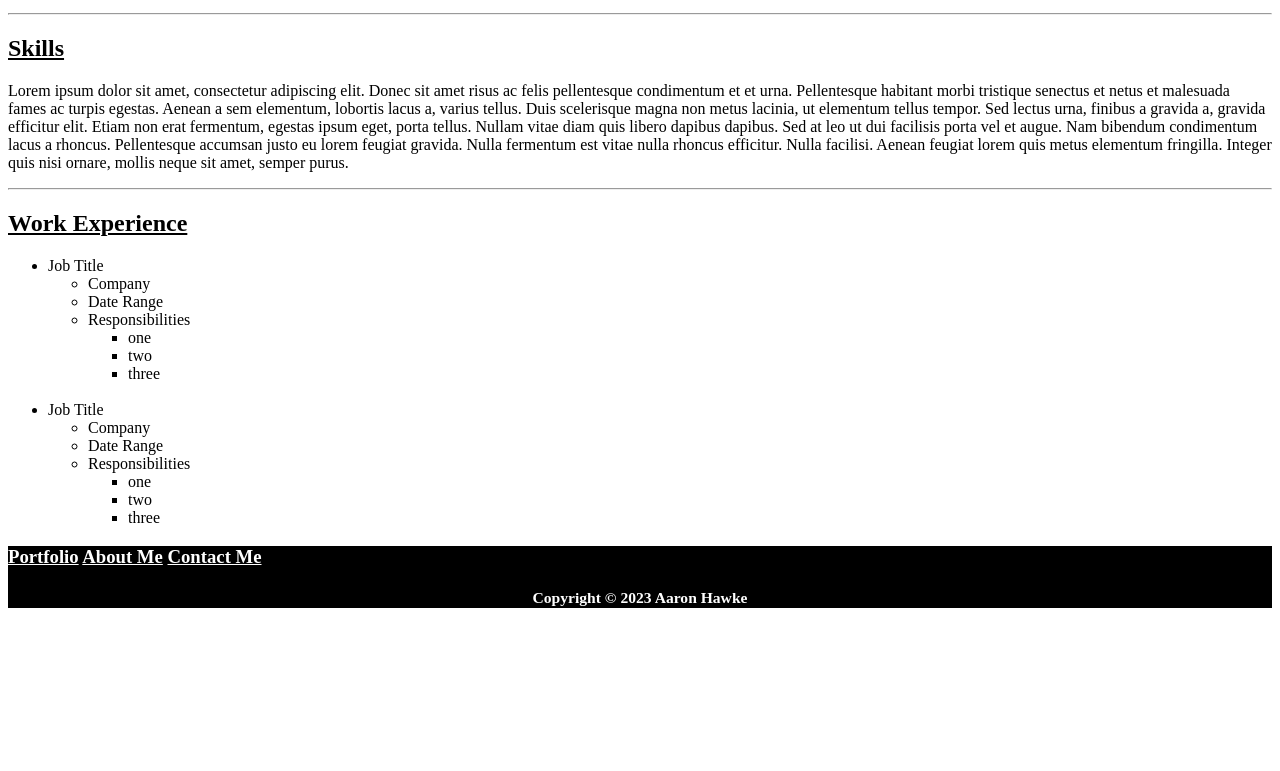
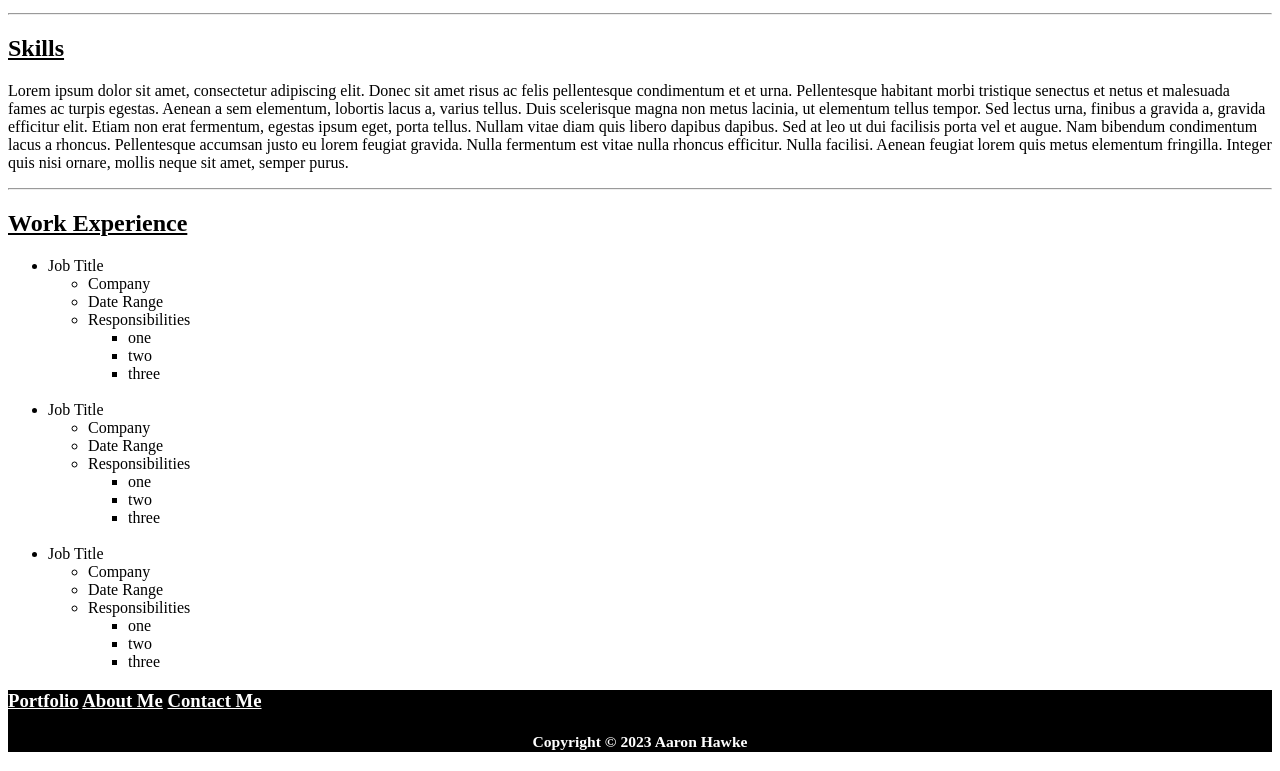
Before and after one commit to RonaaFunk/aaron-hawke, a plain HTML site: page index.html in a window 1280 px wide. Shown: the part 855-1626 px from the top of the page. Before the commit the page ends 1482 px from the top, so only its background shows below. Drawn offline with Linux system fonts and the light colour scheme.

Commit message:
Update index.html

```diff
--- a/index.html
+++ b/index.html
@@ -80,7 +80,18 @@
                         <li>three</li>
                     </ul>
             </ul>
-
+        <br>
+        <li>Job Title</li>
+            <ul>
+                <li>Company</li>
+                <li>Date Range</li>
+                <li>Responsibilities</li>
+                    <ul>
+                        <li>one</li>
+                        <li>two</li>
+                        <li>three</li>
+                    </ul>
+            </ul>
     </ul>
     <footer style="background-color: black; color: white;">
         <h3>
```
